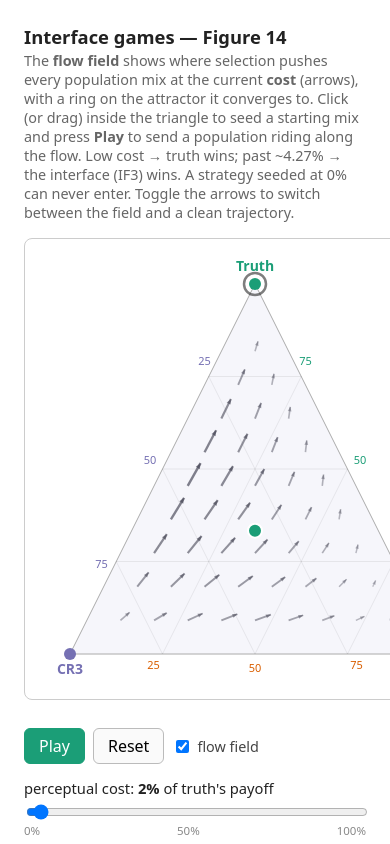
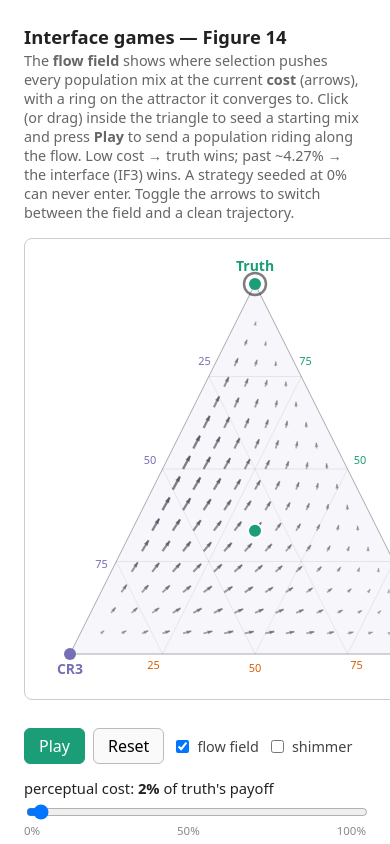
Before and after one commit to egilq137/interface-games, a website: page web/index.html in a window 390 px wide. Shown: the top 844 px of the page. Drawn offline with Linux system fonts and the light colour scheme.

Commit message:
Denser flow field + optional shimmer
- Raise the arrow grid from 11 to 18 subdivisions (45 -> 136 arrows) and shrink the
  arrow length so the denser field stays legible.
- Add a "shimmer" toggle: a bright dot travels base->tip along each arrow, faster
  where the flow is faster, hinting direction without a full particle system. The
  frame loop keeps rendering while shimmer is on so it animates even when idle.

Verified in-browser: denser field reads cleanly; shimmer dots advance toward the
attractor over time.

Co-Authored-By: Claude Opus 4.8 <noreply@anthropic.com>

```diff
--- a/web/index.html
+++ b/web/index.html
@@ -44,6 +44,7 @@
         <button id="play" class="primary">Play</button>
         <button id="reset">Reset</button>
         <label class="arrows"><input type="checkbox" id="arrows" checked /> flow field</label>
+        <label class="arrows"><input type="checkbox" id="shimmer" /> shimmer</label>
       </div>
       <label class="cost">perceptual cost: <b id="costValue">2%</b> of truth's payoff</label>
       <input id="cost" type="range" min="0" max="100" step="0.01" value="2" />
@@ -72,8 +73,9 @@
     const SETTLED = 0.999;          // a share above this = converged to that corner
     const CONVERGED_SPEED = 2e-3;   // total |velocity| below this = flow effectively stopped (corner or coexistence)
     const MAX_TRAIL = 700;
-    const FIELD_STEPS = 11;         // grid resolution for the flow-field arrows (interior points only)
-    const ARROW_MAX_PX = 26;        // pixel length of the strongest arrow (the rest scale to it)
+    const FIELD_STEPS = 18;         // grid resolution for the flow-field arrows (interior points only)
+    const ARROW_MAX_PX = 15;        // pixel length of the strongest arrow (the rest scale to it)
+    const SHIMMER_RATE = 0.55;      // flow-hint phase advanced per second (a dot's base->tip speed)
 
     const canvas = document.getElementById("view");
     const ctx = canvas.getContext("2d");
@@ -83,6 +85,7 @@
     const costValue = document.getElementById("costValue");
     const playButton = document.getElementById("play");
     const arrowsCheckbox = document.getElementById("arrows");
+    const shimmerCheckbox = document.getElementById("shimmer");
 
     let seedShares = [1 / 3, 1 / 3, 1 / 3];   // where Reset returns to
     let shares = seedShares.slice();
@@ -92,6 +95,7 @@
     let dragging = false;
     let lastTime = null;            // previous frame timestamp, for real-time integration
     let attractorShares = null;     // where the field converges from the centre (recomputed on cost change)
+    let shimmerT = 0;               // flow-hint phase, advanced by real time while shimmer is on
 
     // Interior grid points (barycentric) for the flow-field arrows: i+j+k = FIELD_STEPS, each >= 1.
     const FIELD = [];
@@ -156,6 +160,14 @@
         ctx.lineTo(ex - head * Math.cos(angle + 0.4), ey - head * Math.sin(angle + 0.4));
         ctx.closePath();
         ctx.fill();
+        if (shimmerCheckbox.checked) {
+          // a bright dot travelling base->tip hints flow direction; faster where the flow is faster
+          const f = (shimmerT * (0.4 + strength) + i * 0.137) % 1;
+          ctx.beginPath();
+          ctx.arc(bx + (ex - bx) * f, by + (ey - by) * f, 1.5 + 1.3 * strength, 0, Math.PI * 2);
+          ctx.fillStyle = `rgba(35,35,55,${0.45 + 0.4 * strength})`;
+          ctx.fill();
+        }
       }
       if (attractorShares) {
         const [ax, ay] = barycentricToPixel(attractorShares, TRIANGLE);
@@ -261,11 +273,14 @@
     }
 
     function frame(now) {
+      const elapsed = lastTime === null ? 0 : Math.min((now - lastTime) / 1000, MAX_FRAME_GAP);
+      const shimmering = shimmerCheckbox.checked && arrowsCheckbox.checked;
+      if (shimmering) shimmerT += elapsed * SHIMMER_RATE;
       if (playing) {
         // Advance simulation time by the REAL elapsed time * SIM_RATE, so the dot moves at the
         // true replicator velocity in real time - fast mid-field, slow near a corner - independent
         // of the frame rate. Integrate that in small fixed sub-steps for accuracy.
-        let simTime = Math.min((now - lastTime) / 1000, MAX_FRAME_GAP) * SIM_RATE;
+        let simTime = elapsed * SIM_RATE;
         while (simTime > 0 && !outcome()) {
           const dt = Math.min(MAX_SUBSTEP, simTime);
           shares = eulerStep(shares, matrix, dt);
@@ -275,6 +290,8 @@
         }
         if (outcome()) { playing = false; playButton.textContent = "Play"; }
         render();
+      } else if (shimmering) {
+        render();   // keep animating the shimmer while the trajectory is idle
       }
       lastTime = now;   // update every frame so a pause never causes a time jump on resume
       requestAnimationFrame(frame);
@@ -324,6 +341,7 @@
 
     costSlider.addEventListener("input", () => setCost(costSlider.value));
     arrowsCheckbox.addEventListener("change", render);
+    shimmerCheckbox.addEventListener("change", render);
 
     // Presets: jump to an interesting cost, restart from the current seed, and play it.
     document.querySelectorAll(".presets button").forEach((button) =>
```
Also changed, not shown: README.md.
